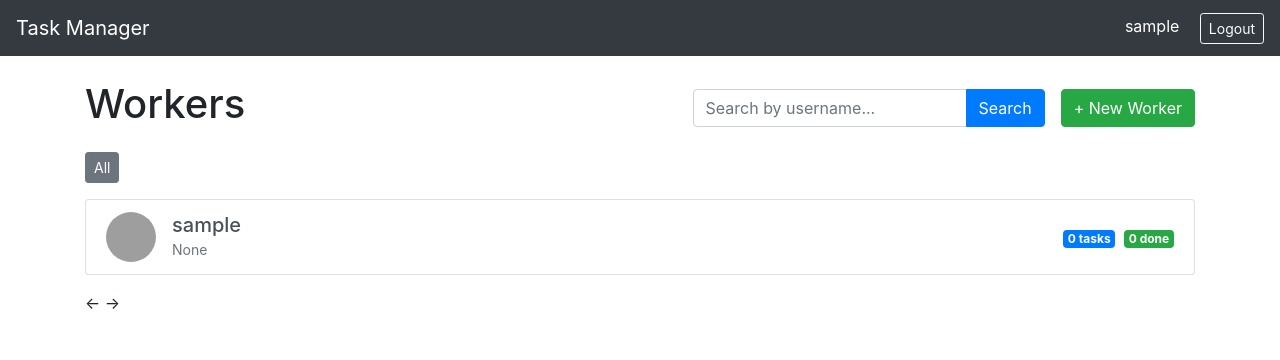
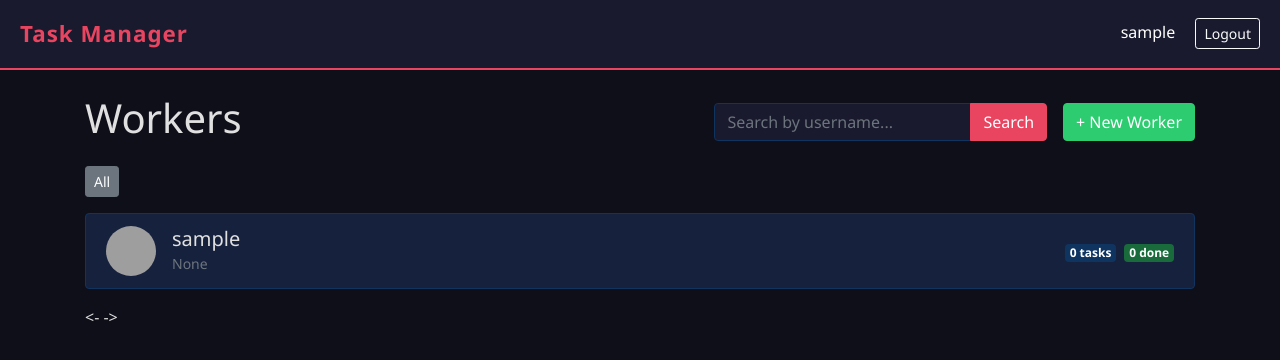
Before and after one commit to pikaOpika/task_manager, a Django app: page /workers/ in a window 1280 px wide. Shown: the top 360 px of the page. Run offline with Django 5.2, Linux system fonts and the light colour scheme; the visitor is signed in with stand-in values (Sample User, id 1); data comes from the database, SQL or seed files in the repository; data that the repository does not hold is empty; grey boxes are pictures that could not be loaded.

Commit message:
added more advanced styles

```diff
--- /dev/null
+++ b/static/css/styles.css
@@ -0,0 +1,199 @@
+/* static/task/css/styles.css */
+
+:root {
+    --bg-primary: #0f0f1a;
+    --bg-secondary: #1a1a2e;
+    --bg-card: #16213e;
+    --accent: #e94560;
+    --accent-hover: #ff6b6b;
+    --text-primary: #e0e0e0;
+    --text-muted: #8892a4;
+    --border: #0f3460;
+}
+
+body {
+    background-color: var(--bg-primary);
+    color: var(--text-primary);
+    font-family: 'Segoe UI', Tahoma, Geneva, Verdana, sans-serif;
+}
+
+/* Navbar */
+.navbar {
+    background-color: var(--bg-secondary) !important;
+    border-bottom: 2px solid var(--accent);
+    padding: 12px 20px;
+}
+
+.navbar-brand {
+    color: var(--accent) !important;
+    font-size: 1.4rem;
+    font-weight: 700;
+    letter-spacing: 1px;
+}
+
+.navbar-brand:hover {
+    color: var(--accent-hover) !important;
+}
+
+/* Cards */
+.card {
+    background-color: var(--bg-card);
+    border: 1px solid var(--border);
+    border-radius: 10px;
+}
+
+.card-header {
+    background-color: var(--bg-secondary) !important;
+    border-bottom: 1px solid var(--border);
+    color: var(--text-primary) !important;
+    font-weight: 600;
+}
+
+/* Buttons */
+.btn-primary {
+    background-color: var(--accent);
+    border-color: var(--accent);
+}
+
+.btn-primary:hover {
+    background-color: var(--accent-hover);
+    border-color: var(--accent-hover);
+}
+
+.btn-success {
+    background-color: #2ecc71;
+    border-color: #2ecc71;
+}
+
+.btn-outline-secondary {
+    color: var(--text-muted);
+    border-color: var(--border);
+}
+
+.btn-outline-secondary:hover,
+.btn-outline-secondary.active {
+    background-color: var(--accent);
+    border-color: var(--accent);
+    color: white;
+}
+
+/* List group */
+.list-group-item {
+    background-color: var(--bg-card);
+    border-color: var(--border);
+    color: var(--text-primary);
+    transition: all 0.2s ease;
+}
+
+.list-group-item:hover,
+.list-group-item-action:hover {
+    background-color: var(--bg-secondary);
+    color: var(--text-primary);
+    border-left: 3px solid var(--accent);
+    padding-left: 17px;
+}
+
+/* Badges */
+.badge-primary {
+    background-color: #0f3460;
+}
+
+.badge-success {
+    background-color: #1a6b3c;
+}
+
+.badge-warning {
+    background-color: #7d5a00;
+    color: #ffd700;
+}
+
+.badge-danger {
+    background-color: #6b1a1a;
+    color: #ff6b6b;
+}
+
+/* Forms */
+.form-control {
+    background-color: var(--bg-secondary);
+    border-color: var(--border);
+    color: var(--text-primary);
+}
+
+.form-control:focus {
+    background-color: var(--bg-secondary);
+    border-color: var(--accent);
+    color: var(--text-primary);
+    box-shadow: 0 0 0 0.2rem rgba(233, 69, 96, 0.25);
+}
+
+/* Tables */
+table {
+    color: var(--text-primary);
+}
+
+/* Jumbotron */
+.jumbotron {
+    background-color: var(--bg-secondary);
+    border: 1px solid var(--border);
+    border-radius: 10px;
+    border-left: 4px solid var(--accent);
+}
+
+/* Pagination */
+.page-link {
+    background-color: var(--bg-card);
+    border-color: var(--border);
+    color: var(--text-primary);
+}
+
+.page-link:hover {
+    background-color: var(--accent);
+    border-color: var(--accent);
+    color: white;
+}
+
+.page-item.active .page-link {
+    background-color: var(--accent);
+    border-color: var(--accent);
+}
+
+.page-item.disabled .page-link {
+    background-color: var(--bg-secondary);
+    color: var(--text-muted);
+}
+
+/* Headings */
+h1, h2, h3, h4, h5 {
+    color: var(--text-primary);
+}
+
+/* Links */
+a {
+    color: var(--accent);
+}
+
+a:hover {
+    color: var(--accent-hover);
+    text-decoration: none;
+}
+
+/* Select */
+select {
+    background-color: var(--bg-secondary) !important;
+    color: var(--text-primary) !important;
+    border-color: var(--border) !important;
+}
+
+/* Scrollbar */
+::-webkit-scrollbar {
+    width: 6px;
+}
+
+::-webkit-scrollbar-track {
+    background: var(--bg-primary);
+}
+
+::-webkit-scrollbar-thumb {
+    background: var(--accent);
+    border-radius: 3px;
+}
--- a/templates/base.html
+++ b/templates/base.html
@@ -6,6 +6,7 @@
     <meta name="viewport" content="width=device-width, initial-scale=1.0">
     <title>{% block title %}Task Manager{% endblock %}</title>
     <link rel="stylesheet" href="https://cdn.jsdelivr.net/npm/bootstrap@4.6.2/dist/css/bootstrap.min.css">
+    <link rel="stylesheet" href="{% static 'css/styles.css' %}">
 </head>
 <body>
     <nav class="navbar navbar-dark bg-dark mb-4">
```
